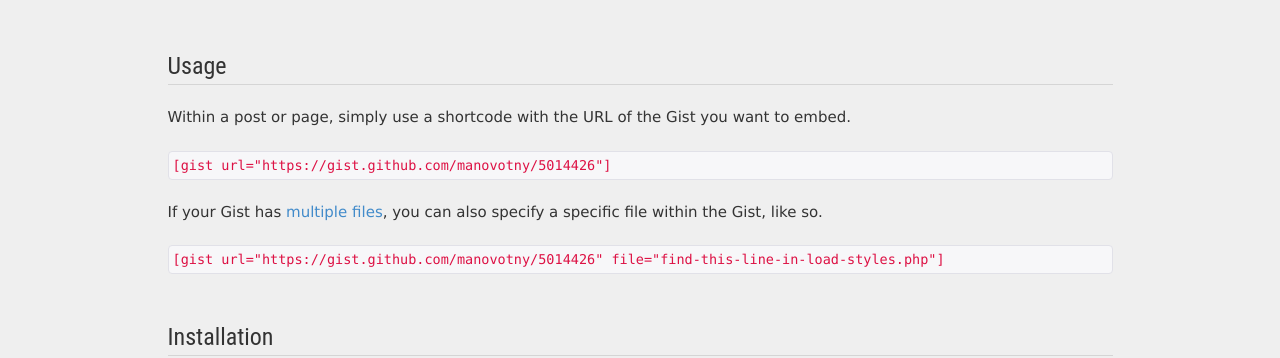
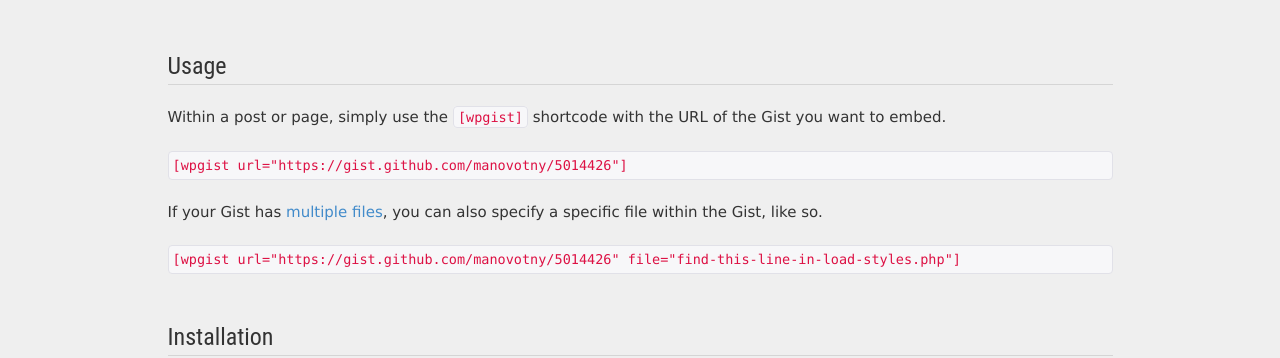
Before and after one commit to tommcfarlin/wp-gist, a Jekyll site: the page built from index.html, in a window 1280 px wide. Shown: the part 992-1350 px from the top of the page. Built offline with Jekyll 4.4.1, drawn with Linux system fonts in a browser that asks for light colours.

Commit message:
Updates documentation with new shortcode tag.
Fixes #29

```diff
--- a/index.html
+++ b/index.html
@@ -36,10 +36,10 @@ title: WP Gist | GitHub Gist's for WordPress
                 </section>
                 <section id="usage">
                     <h3>Usage</h3>
-                    <p>Within a post or page, simply use a shortcode with the URL of the Gist you want to embed.</p>
-                    <code class="block">[gist url="https://gist.github.com/manovotny/5014426"]</code>
+                    <p>Within a post or page, simply use the <code>[wpgist]</code> shortcode with the URL of the Gist you want to embed.</p>
+                    <code class="block">[wpgist url="https://gist.github.com/manovotny/5014426"]</code>
                     <p>If your Gist has <a href="https://gist.github.com/manovotny/5014426" title="Example of a GitHub Gist with multiple files">multiple files</a>, you can also specify a specific file within the Gist, like so.</p>
-                    <code class="block">[gist url="https://gist.github.com/manovotny/5014426" file="find-this-line-in-load-styles.php"]</code>
+                    <code class="block">[wpgist url="https://gist.github.com/manovotny/5014426" file="find-this-line-in-load-styles.php"]</code>
                 </section>
                 <section id="installation">
                     <h3>Installation</h3>
```
